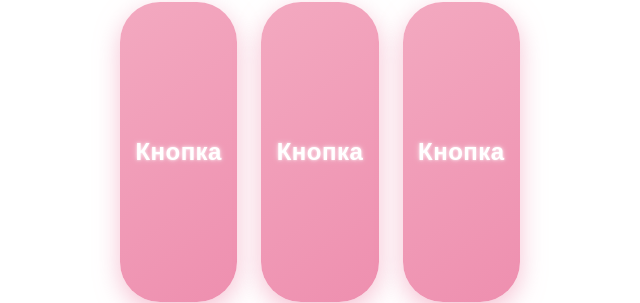
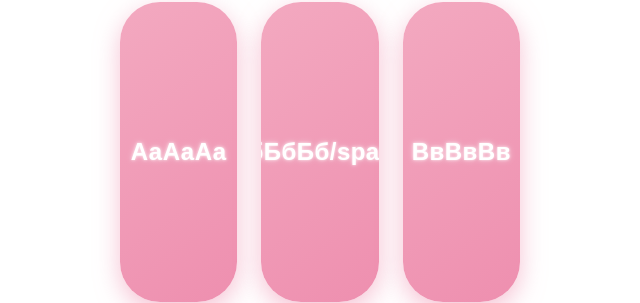
Before and after one commit to Slovness/NGGAME, a plain HTML site: page index.html in a window 1280 px wide. Shown: the part 297-600 px from the top of the page, 320-960 px from the left. Drawn offline with Linux system fonts and the light colour scheme.

Commit message:
Update index.html

```diff
--- a/index.html
+++ b/index.html
@@ -154,13 +154,13 @@
 
     <div class="buttons-container">
     <button class="btn" onclick="openLink('https://disk.yandex.ru/i/fXSIWlDSLnMQiA')">
-        <span class="btn-text">Кнопка</span>
+        <span class="btn-text">АаАаАа</span>
     </button>
     <button class="btn" onclick="openLink('https://yandex.ru/maps/?ll=-81.901681%2C41.303968&mode=search&sll=-81.901693%2C41.303921&source=serp_navig&text=41.303921%2C-81.901693&z=19')">
-        <span class="btn-text">Кнопка</span>
+        <span class="btn-text">БбБбБб/span>
     </button>
     <button class="btn" onclick="openLink('https://t.me/daldozy')">
-        <span class="btn-text">Кнопка</span>
+        <span class="btn-text">ВвВвВв</span>
     </button>
 </div>
 
```
